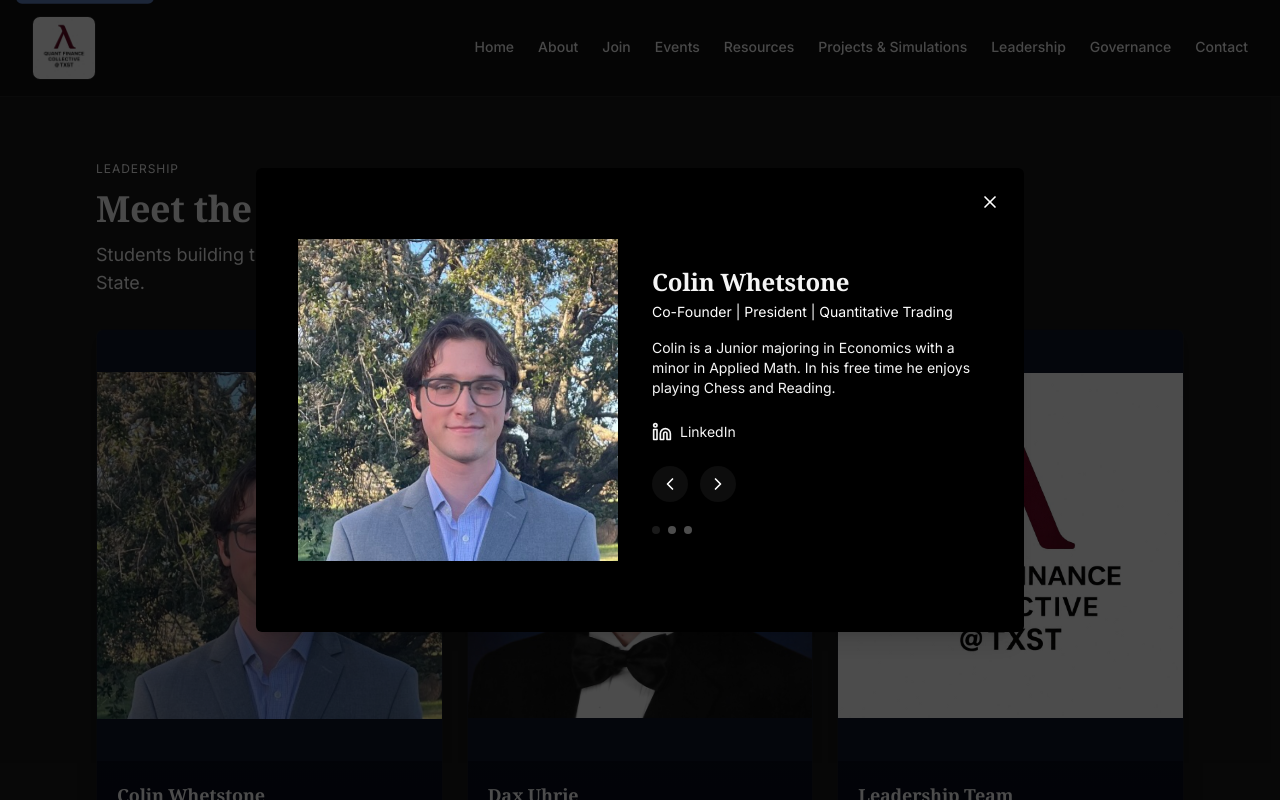
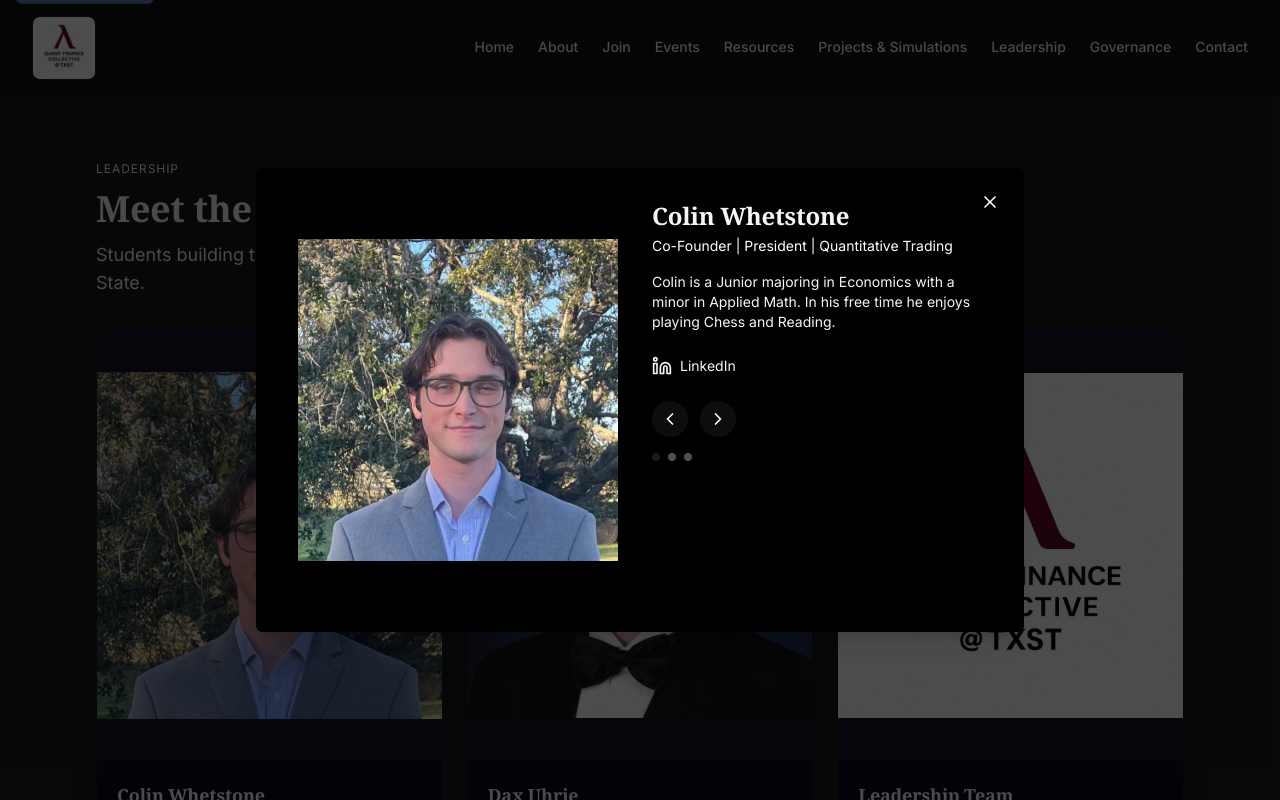
Before and after one commit to daxuhrie/txst-qfc-site, a Next.js app: page /leadership in a window 1280 px wide. Both pictures are taken after a click on the button 269 px from the left and 615 px from the top of the page. Shown: the top 800 px of the page. Built offline with nearby package versions, Linux system fonts and the light colour scheme.

Commit message:
UI: anchor leadership modal navigation so arrow bar doesn't shift between profiles

```diff
--- a/src/app/leadership/page.tsx
+++ b/src/app/leadership/page.tsx
@@ -62,7 +62,7 @@ function LeaderModal({ leaders, index, onClose, onPrev, onNext }: { leaders: any
                     <X className="w-5 h-5" />
                 </button>
 
-                <div className="flex items-center gap-6 p-8">
+                <div className="flex items-stretch gap-6 p-8">
                     <div className="w-1/2 flex items-center justify-center">
                         <div className="relative w-full max-w-xs aspect-[4/5]">
                             <Image
@@ -76,7 +76,7 @@ function LeaderModal({ leaders, index, onClose, onPrev, onNext }: { leaders: any
                         </div>
                     </div>
 
-                    <div className="w-1/2">
+                    <div className="w-1/2 flex flex-col h-full">
                         <h2 className="text-2xl font-semibold">{leader.name}</h2>
                         <p className="text-sm text-primary-700 mt-1">{leader.role}</p>
                         {(leader.major || leader.interest) && (
@@ -85,7 +85,8 @@ function LeaderModal({ leaders, index, onClose, onPrev, onNext }: { leaders: any
 
                         <p className="mt-4 text-sm text-slate-300">{leader.bio}</p>
 
-                        <div className="mt-6 flex items-center gap-4">
+                        <div className="mt-6 flex flex-col gap-4 h-full">
+                            <div className="flex-1">
                                 {leader.linkedin && (
                                     <a href={leader.linkedin} target="_blank" rel="noreferrer" aria-label={`${leader.name} LinkedIn`} className="inline-flex items-center gap-2 text-sm text-slate-300 hover:text-primary-700">
                                         <Linkedin className="w-5 h-5" /> LinkedIn
@@ -99,7 +100,7 @@ function LeaderModal({ leaders, index, onClose, onPrev, onNext }: { leaders: any
                                 )}
                             </div>
 
-                        <div className="mt-6 flex items-center gap-3">
+                            <div className="flex items-center gap-3 mt-auto">
                                 <button onClick={onPrev} aria-label="Previous" className="p-2 rounded-full bg-white/5 hover:bg-white/10">
                                     <ChevronLeft className="w-5 h-5" />
                                 </button>
@@ -108,10 +109,11 @@ function LeaderModal({ leaders, index, onClose, onPrev, onNext }: { leaders: any
                                 </button>
                             </div>
 
-                        <div className="mt-6 flex items-center gap-2">
+                            <div className="flex items-center gap-2">
                                 {leaders.map((_, i) => (
                                     <span key={i} className={`h-2 w-2 rounded-full ${i === index ? 'bg-white' : 'bg-white/30'}`} />
                                 ))}
+                            </div>
                         </div>
                     </div>
                 </div>
```
Lines whose indentation alone changed are shown as unchanged.
